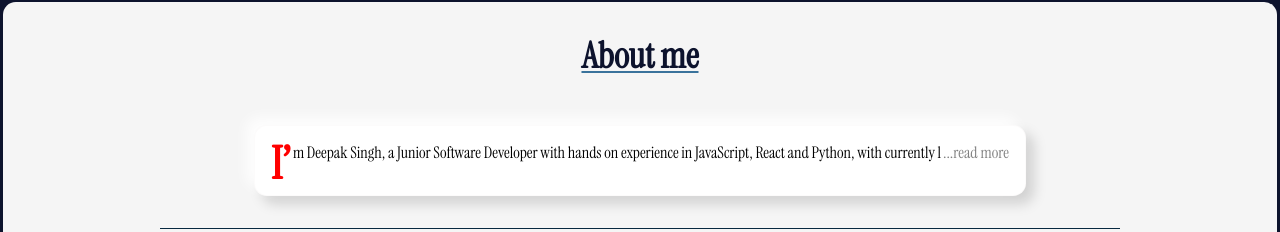
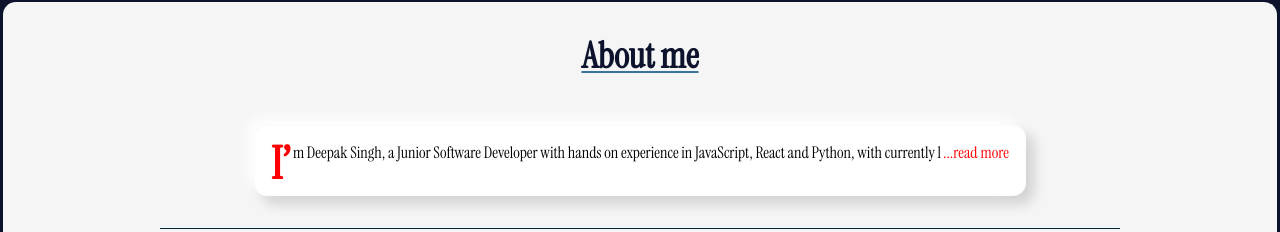
Before and after one commit to DeepakSingh9999/Portfolio, a React (Vite) app: page / in a window 1280 px wide. Shown: the part 806-1038 px from the top of the page. Built offline with nearby package versions, Linux system fonts and the light colour scheme; no server answers.

Commit message:
Update App.css

```diff
--- a/src/App.css
+++ b/src/App.css
@@ -441,7 +441,7 @@ body{
 .readmore-button{
   display: inline;
   margin: 0;
-  color: gray;
+  color: red;
   font-family: inherit;
   cursor: pointer;
 }
```
